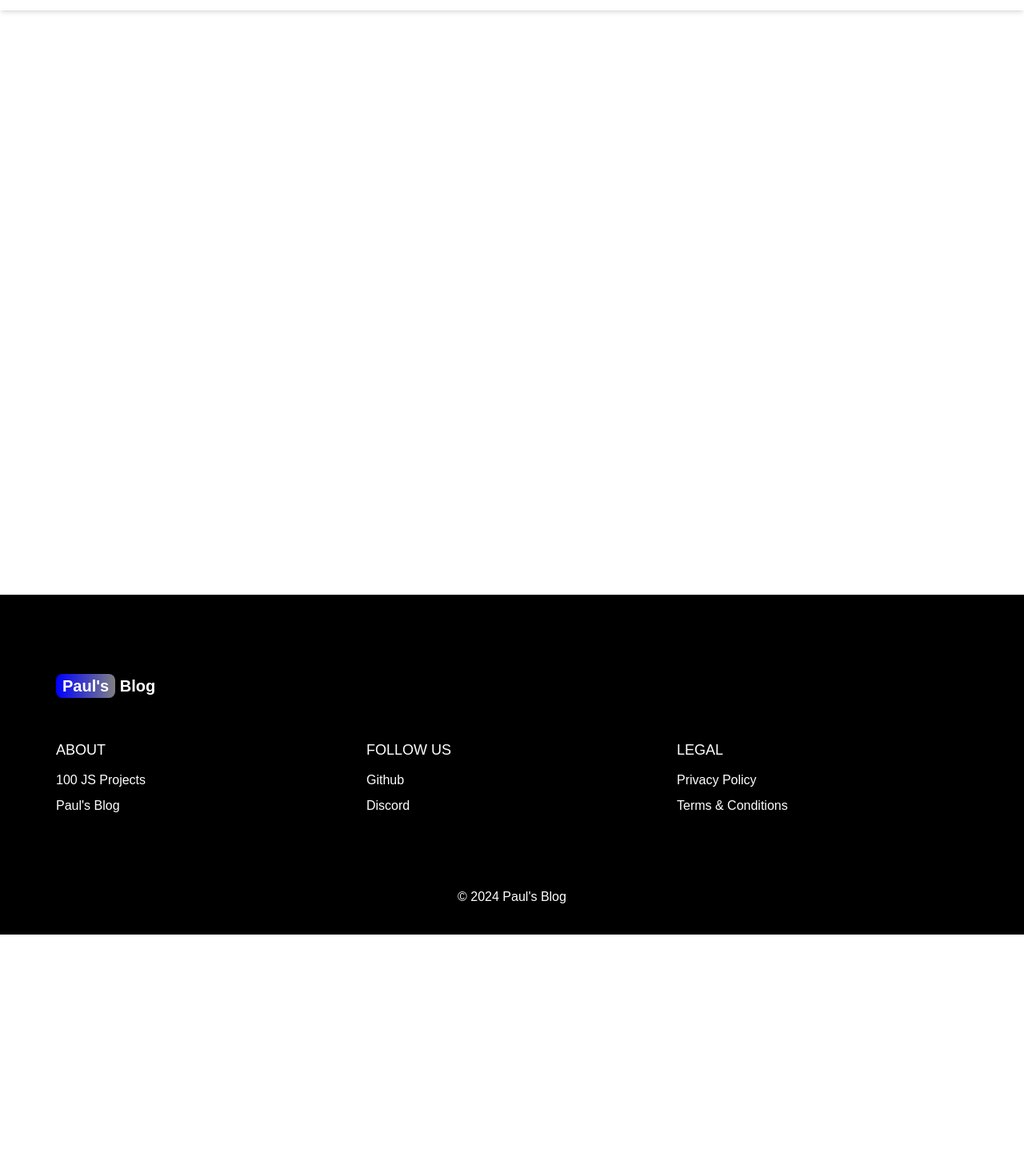
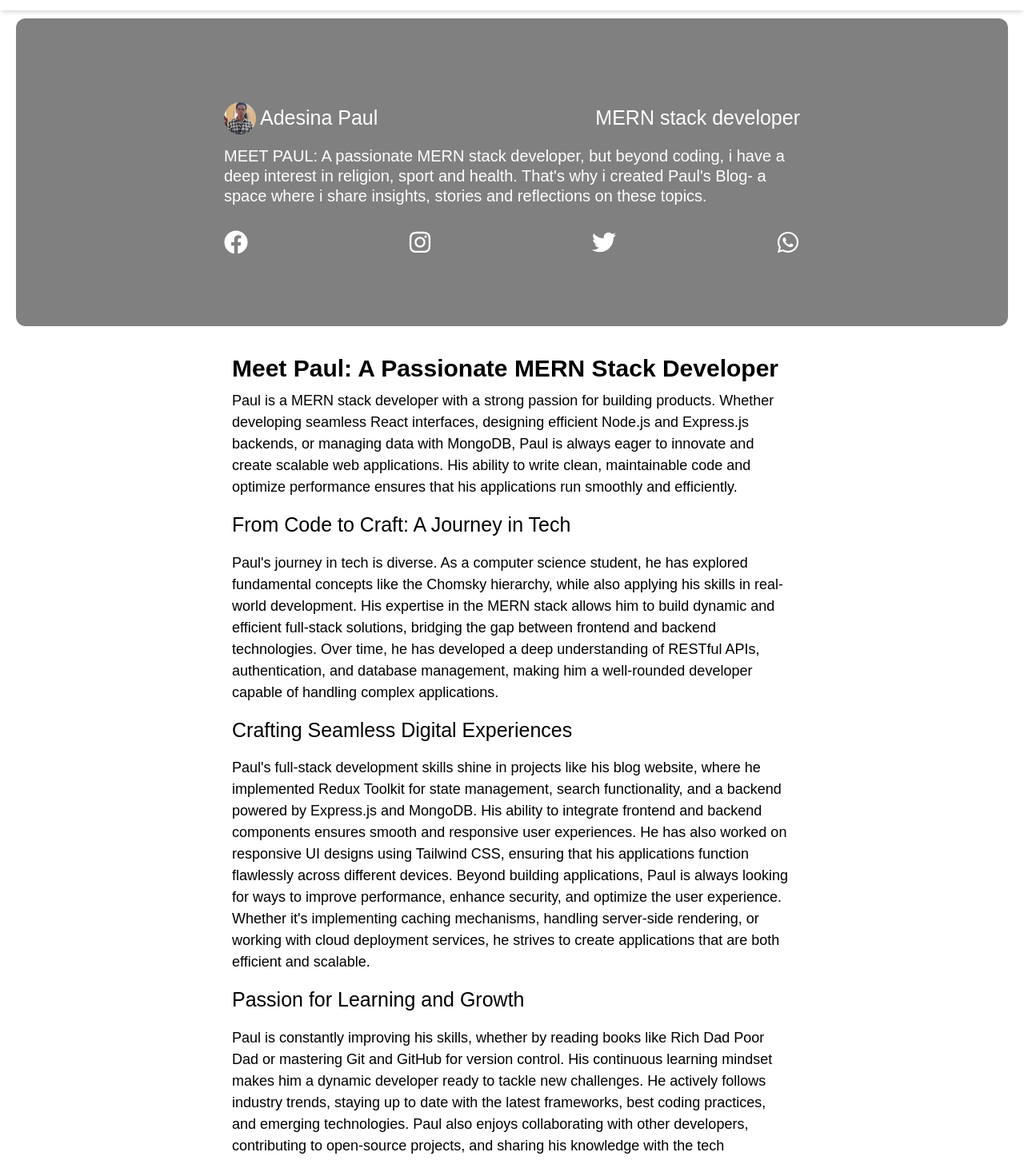
Before and after one commit to Matthias-Paul/Paul-s-blog, a React (Vite) app in the folder client/: page /about in a window 1280 px wide. Shown: the part 57-1508 px from the top of the page at 80% size. Before the commit the page ends 1226 px from the top, so only its background shows below. Built offline with nearby package versions, Linux system fonts and the light colour scheme; no server answers.

Commit message:
completed all pages

```diff
--- a/client/src/components/Footer.jsx
+++ b/client/src/components/Footer.jsx
@@ -28,8 +28,8 @@ const Footer = () => {
 
                  <div>
                    <h1 className="text-lg font-[500] my-3 " >FOLLOW US </h1>
-                   <div className="mb-2">Github</div>
-                   <div>Discord </div>
+                   <div className="mb-2">Facebook</div>
+                   <div>Twitter </div>
                  </div>
 
                  <div>
--- a/client/src/components/Header.jsx
+++ b/client/src/components/Header.jsx
@@ -67,6 +67,16 @@ const handleSignout = () => {
           <NavLink to="/projects" className={({isActive}) => isActive ? "bg-[gray] pb-[3px] text-white rounded-lg px-[12px]" : ""} >
             <div>Blogs</div>
           </NavLink>
+
+          {
+              currentUser?.user?.isAdmin && (
+                <NavLink to="/create-post" className={({isActive}) => isActive ? "bg-[gray] pb-[3px] text-white rounded-lg px-[12px]" : ""} >
+                <div>Add Blog</div>
+              </NavLink>
+
+              )
+
+          }
         </div>
         <div className=" cursor-pointer  flex md:h-7 md:w-10 md:bg-black text-black md:text-white rounded-lg items-center justify-center  "
         onClick={themeMode}>
@@ -101,6 +111,14 @@ const handleSignout = () => {
                 <NavLink to="/projects">
                   <div onClick={toggle} className="mt-[30px] ">Blogs</div>
                 </NavLink>
+
+                {
+                  currentUser?.user?.isAdmin && (
+                    <NavLink to="/create-post">
+                    <div onClick={toggle} className="mt-[30px] ">Add Blog</div>
+                  </NavLink>
+                  )
+                }
 
               </div>
 
--- a/client/src/pages/About.jsx
+++ b/client/src/pages/About.jsx
@@ -1,10 +1,77 @@
+import profile from "../assets/about.jpg"
+import {FaFacebook, FaInstagram, FaTwitter, FaWhatsapp  } from "react-icons/fa"
+
+const About = () => {
 
 
-const About = () => {
+  const openFacebook = ()=>{
+      window.open("https://m.facebook.com/profile.php?id=61567086932348", "_blank")
+  }
+  const openInstagram = ()=>{
+    window.open("https://www.instagram.com/adesinapaul8?igsh=MXhlbmw4bHF6ZDNmdg==", "_blank")
+}
+const openTwitter = ()=>{
+  window.open("https://x.com/MatthiasPaul200?s=09", "_blank")
+}
+const openWhatsapp = ()=>{
+  window.open("https://wa.me/2348054696701", "_blank")
+}
+
+
   return (
     <>
-      <div>
-        About
+      <div className="w-full font-work  m-auto px-[12px] sm:px-[20px] pb-[20px ] " >
+        <div className=" max-w-[1400px] m-auto pt-[50px] sm:pt-[70px] "  >
+        <div className="bg-[gray] rounded-[8px] mt-[10px] sm:rounded-[12px]  " >
+
+        <div className="max-w-[900px] px-[7px] p-[40px] sm:p-[90px] m-auto text-white "  >
+          <div className="flex justify-between py-[15px] items-center font-[500] text-[18px] sm:text-[25px]  w-full " >
+            <div className=" flex items-center gap-x-[5px] "   >
+          <img className="flex-shrink-0 object-cover rounded-[50%] w-[40px] h-[40px]  " src={profile}  />
+          <div> Adesina Paul   </div>
+          </div>
+
+          <div> MERN stack developer  </div>
+          </div>
+
+         <p className="  text-[15px] font-[500] sm:text-[20px] leading-[25px] " > MEET PAUL: A passionate  MERN stack developer, but beyond coding, i have a deep interest in religion, sport and health. That&#39;s why i created Paul&#39;s Blog- a space where i share insights, stories and reflections on these topics. </p>
+
+
+         <div className="text-white mt-[30px] flex justify-between text-[30px]  " >
+          <FaFacebook onClick={openFacebook} className="cursor-pointer " />
+          <FaInstagram onClick={openInstagram} className="cursor-pointer "  />
+          <FaTwitter onClick={openTwitter} className="cursor-pointer "  />
+          <FaWhatsapp onClick={openWhatsapp} className="cursor-pointer "  />
+
+        </div>
+        </div>
+
+
+
+        </div>
+
+        <div className=" max-w-[700px] m-auto my-[30px]  mb-[60px] " >
+        <h1 className=" text-[22px] sm:text-[30px] font-[600] sm:font-[700] my-[5px]  " > Meet Paul: A Passionate MERN Stack Developer </h1>
+        <p className=" mb-[10px] text-[16px] sm:text-[18px] " >Paul is a MERN stack developer with a strong passion for building products. Whether developing seamless React interfaces, designing efficient Node.js and Express.js backends, or managing data with MongoDB, Paul is always eager to innovate and create scalable web applications. His ability to write clean, maintainable code and optimize performance ensures that his applications run smoothly and efficiently.  </p>
+         <h2 className=" text-[22px] sm:text-[25px] font-[500] my-[10px] sm:my-[15px] " > From Code to Craft: A Journey in Tech </h2>
+          <p className=" mb-[10px] text-[16px] sm:text-[18px] " > Paul&#39;s journey in tech is diverse. As a computer science student, he has explored fundamental concepts like the Chomsky hierarchy, while also applying his skills in real-world development. His expertise in the MERN stack allows him to build dynamic and efficient full-stack solutions, bridging the gap between frontend and backend technologies. Over time, he has developed a deep understanding of RESTful APIs, authentication, and database management, making him a well-rounded developer capable of handling complex applications. </p>
+
+      <h2 className=" text-[22px] sm:text-[25px] font-[500] my-[10px] sm:my-[15px] " > Crafting Seamless Digital Experiences  </h2>
+      <p className=" mb-[10px] text-[16px] sm:text-[18px] " > Paul&#39;s full-stack development skills shine in projects like his blog website, where he implemented Redux Toolkit for state management, search functionality, and a backend powered by Express.js and MongoDB. His ability to integrate frontend and backend components ensures smooth and responsive user experiences. He has also worked on responsive UI designs using Tailwind CSS, ensuring that his applications function flawlessly across different devices.
+
+            Beyond building applications, Paul is always looking for ways to improve performance, enhance security, and optimize the user experience. Whether it's implementing caching mechanisms, handling server-side rendering, or working with cloud deployment services, he strives to create applications that are both efficient and scalable. </p>
+       <h2 className=" text-[22px] sm:text-[25px] font-[500] my-[10px] sm:my-[15px] " > Passion for Learning and Growth </h2>
+       <p className=" mb-[10px] text-[16px] sm:text-[18px] " > Paul is constantly improving his skills, whether by reading books like Rich Dad Poor Dad or mastering Git and GitHub for version control. His continuous learning mindset makes him a dynamic developer ready to tackle new challenges. He actively follows industry trends, staying up to date with the latest frameworks, best coding practices, and emerging technologies.
+
+        Paul also enjoys collaborating with other developers, contributing to open-source projects, and sharing his knowledge with the tech community. His ability to adapt and learn quickly has helped him refine his problem-solving skills, making him a valuable asset in any development team. </p>
+
+     <h1 className=" text-[22px] sm:text-[30px] font-[600] sm:font-[700] my-[5px]  " >What&#39;s Next for Paul?  </h1>
+     <p className=" mb-[10px] text-[16px] sm:text-[18px] " > With a strong foundation in MERN stack development, Paul is on a path to making a significant impact in the tech industry. Whether you're looking for a skilled full-stack developer, a problem solver, or someone who can bring fresh ideas to the table, Paul is someone to watch. His dedication to writing clean code, optimizing performance, and delivering high-quality applications sets him apart as a developer committed to excellence. </p>
+
+        </div>
+
+
+        </div>
       </div>
     </>
   )
--- a/client/src/pages/PostPage.jsx
+++ b/client/src/pages/PostPage.jsx
@@ -81,7 +81,7 @@ function PostPage() {
         <div className=" max-w-[1400px] flex flex-col items-center text-center m-auto pt-[100px] ">
           <div className="  w-full  ">
           <h1 className=" text-[25px] md:text-[40px] px-[30px]    max-w-[800px] font-serif m-auto font-[600] ">{post.title}</h1>
-          <NavLink to={`/search?category=${post.category}`}>
+          <NavLink to={`/post?category=${post.category}`}>
              <button className=" py-[4px] px-[22px] md:px-[38px] first-letter:uppercase bg-[gray] active:bg-[blue] text-[16px] md:text-[19px] text-white rounded-[12px] my-[12px] " > {post.category} </button>
           </NavLink>
           <div className=" w-full" ><img className=" w-full  mt-[20px] object-cover rounded-[6px] sm:rounded-[12px] max-h-[800px]" src={post.image} alt={post.title} /> </div>
--- a/client/src/pages/Projects.jsx
+++ b/client/src/pages/Projects.jsx
@@ -68,11 +68,11 @@ useEffect(() => {
       <div className="w-full font-work  m-auto px-[12px] sm:px-[20px] mb-[20px ] ">
         <div className=" max-w-[1400px] m-auto pt-[50px] sm:pt-[70px] " >
 
-        <div className="relative text-white max-w-[1400px] mb-[50px] " >
-            <img src={project} alt="Hero-image" className=" my-[10px]  w-full object-cover flex-shrink-0 rounded-[8px]  sm:rounded-[12px] "  />
+        <div className="relative text-white  max-w-[1400px] mb-[50px] " >
+            <img src={project}  className=" my-[10px]  w-full object-cover flex-shrink-0 rounded-[8px]  sm:rounded-[12px] "  />
             <div className="absolute inset-0 flex flex-col justify-center items-center text-center ">
-                <h1 className="font-[700] px-[12px] text-[25px] sm:text-[35px] md:text-[55px] " > PAUL&#39;S BLOG: FAITH, FITNESS AND SPORT INSIGHTS     </h1>
-                <p className=" px-[12px] leading-[25px]  font-[400] sm:font-[500] lg:leading-[40px] text-[20px] lg:text-[35px]  mt-[20px] max-w-[700px] " >
+                <h1 className="font-[700] px-[12px] text-[21px] sm:text-[35px] md:text-[55px] " > PAUL&#39;S BLOG: FAITH, FITNESS AND SPORT INSIGHTS     </h1>
+                <p className=" px-[12px] leading-[25px]  font-[400] sm:font-[500] lg:leading-[40px] text-[18px] sm:text-[20px] lg:text-[35px]  mt-[20px] max-w-[700px] " >
                   Stay informed with inspiring religious content, health tips and the latest sports updates
                      </p>
             </div>
@@ -81,14 +81,14 @@ useEffect(() => {
 
           {
    isError && (
-    <div className="text-red-500 " >         Failed to load article. Please try again later.
+    <div className="text-red-500 " >         Failed to load blogs. Please try again later.
   </div>
    )
 }
 
 {
    isLoading && (
-    <div className="text-green-500 " >         Loading articles...    </div>
+    <div className="text-green-500 " >         Loading blogs...    </div>
    )
 }
 
```
Also changed, not shown: client/src/pages/Home.jsx (+4 -4 lines), client/src/index.css (line endings or trailing spaces).
